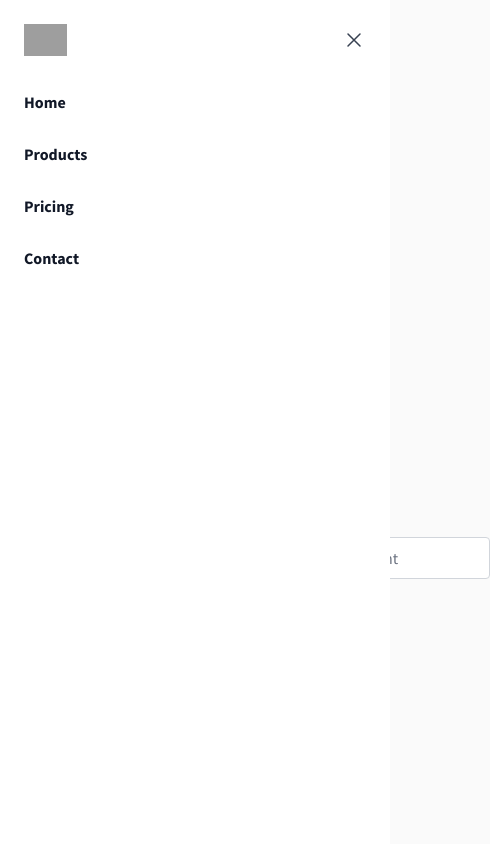
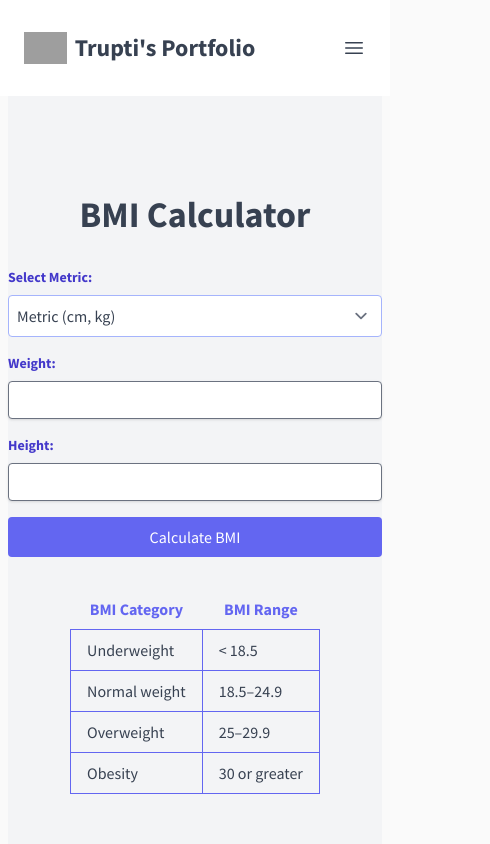
Before and after one commit to TruptiHosmani/my-landing-page, a React (Create React App) app: page /bmi in a window 390 px wide. Shown: the top 844 px of the page, 490 px wide, since content can reach past the window. Built offline with nearby package versions, Linux system fonts and the light colour scheme; grey boxes are pictures that could not be loaded.

Commit message:
made page responsive

```diff
--- a/src/components/AboutMe.js
+++ b/src/components/AboutMe.js
@@ -14,7 +14,7 @@ const AboutMe = () => {
             </div>
           </div>
           <div className="text-center">
-            <h1 className="text-4xl font-bold tracking-tight text-gray-900 sm:text-6xl">All the personal projects that I dabbled with</h1>
+            <h1 className="text-4xl font-bold tracking-tight text-gray-900 sm:text-6xl">Some the personal projects that I dabbled with</h1>
             <p className="mt-6 text-lg leading-8 text-gray-600">Accomplished Senior Software Engineer with M.S in Computer Science from USA, multiple years of in person work experience in Silicon Valley Bay Area, extensive experience in front-end and back-end development, specializing in React JS, Django, Ruby on Rails and NodeJS. Strong background in creating and deploying high-performing software applications across e-commerce, social media, legal services, and blockchain sectors.</p>
             <div className="mt-10 flex items-center justify-center gap-x-6">
               <button className="rounded-md bg-indigo-600 px-3.5 py-2.5 text-sm font-semibold text-white shadow-sm hover:bg-indigo-500 focus-visible:outline focus-visible:outline-2 focus-visible:outline-offset-2 focus-visible:outline-indigo-600">Get started</button>
--- a/src/components/BmiCalc.js
+++ b/src/components/BmiCalc.js
@@ -37,20 +37,29 @@ function BmiCalc () {
 
     return (
         <>
-        <main className="bg-off-white py-32">
+        <main className="py-16">
             <Navbar />
-            <section className="dark:bg-gray-900 border-b" id="projects">
+            <section className="border-b m-2" id="projects">
                 <div className="flex flex-col items-center justify-center min-h-screen bg-gray-100">
                     <h1 className="text-4xl font-bold mb-8">BMI Calculator</h1>
-                    <div className="flex space-x-4 mb-4">
-                        <select className="sm:col-span-2 p-2 border border-gray-300 rounded" value={unit} onChange={e => setUnit(e.target.value)}>
+                    <div className="flex flex-col w-full sm:w-1/2">
+                        <label htmlFor="select" className="block text-indigo-700 text-sm font-bold mb-2">Select Metric:</label>
+                        <select className="mb-4 p-2 border border-indigo-300 rounded w-full" value={unit} onChange={e => setUnit(e.target.value)}>
                             <option value="metric">Metric (cm, kg)</option>
                             <option value="imperial">Imperial (in, lb)</option>
                         </select>
-                        <input className="sm:col-span-2 p-2 border border-gray-300 rounded" type="number" placeholder="Enter your height" onChange={e => setHeight(e.target.value)} />
-                        <input className="sm:col-span-2 p-2 border border-gray-300 rounded" type="number" placeholder="Enter your weight" onChange={e => setWeight(e.target.value)} />
                     </div>
-                    <button className="p-2 bg-blue-500 text-white rounded" onClick={calculateBMI}>Calculate BMI</button>
+                    <div className="flex flex-col w-full sm:w-1/2">
+                        <div className="mb-4">
+                            <label htmlFor="weight" className="block text-indigo-700 text-sm font-bold mb-2">Weight:</label>
+                            <input id="weight" type="number" onChange={e => setHeight(e.target.value)}  className="shadow appearance-none border rounded w-full py-2 px-3 text-gray-700 leading-tight focus:outline-none focus:shadow-outline" />
+                        </div>
+                        <div className="mb-4">
+                            <label htmlFor="height" className="block text-indigo-700 text-sm font-bold mb-2">Height:</label>
+                            <input id="height" type="number" onChange={e => setWeight(e.target.value)}  className="shadow appearance-none border rounded w-full py-2 px-3 text-gray-700 leading-tight focus:outline-none focus:shadow-outline" />
+                        </div>
+                    </div>
+                    <button className="p-2 bg-indigo-500 text-white rounded w-full md:w-auto" onClick={calculateBMI}>Calculate BMI</button>
                     {bmi && (
                         <div className="mt-8 text-center">
                             <GaugeChart
@@ -66,6 +75,35 @@ function BmiCalc () {
                             <p className="text-xl">{getBMICategory()}</p>
                         </div>
                     )}
+                   <div className="mt-8">
+                        <table className="table-auto">
+                            <thead>
+                                <tr>
+                                    <th className="text-indigo-500 px-4 py-2">BMI Category</th>
+                                    <th className="text-indigo-500 px-4 py-2">BMI Range</th>
+                                </tr>
+                            </thead>
+                            <tbody>
+                                <tr>
+                                    <td className="border border-indigo-500 px-4 py-2">Underweight</td>
+                                    <td className="border border-indigo-500 px-4 py-2">&lt; 18.5</td>
+                                </tr>
+                                <tr>
+                                    <td className="border border-indigo-500 px-4 py-2">Normal weight</td>
+                                    <td className="border border-indigo-500 px-4 py-2">18.5–24.9</td>
+                                </tr>
+                                <tr>
+                                    <td className="border border-indigo-500 px-4 py-2">Overweight</td>
+                                    <td className="border border-indigo-500 px-4 py-2">25–29.9</td>
+                                </tr>
+                                <tr>
+                                    <td className="border border-indigo-500 px-4 py-2">Obesity</td>
+                                    <td className="border border-indigo-500 px-4 py-2">30 or greater</td>
+                                </tr>
+                            </tbody>
+                        </table>
+                    </div>
+
                 </div>
             </section>
         </main>
--- a/src/components/Navbar.js
+++ b/src/components/Navbar.js
@@ -1,11 +1,12 @@
 // Example code for Navbar.js
-import React from 'react';
+import React, { useState } from 'react';
 
 const Navbar = ({theme}) => {
-  const closeMenu = () => {
-    document.querySelector('[aria-modal="true"]').classList.add('hidden');
-    document.querySelector('[aria-modal="true"]').classList.remove('block');
-  }
+  const [isOpen, setIsOpen] = useState(false);
+
+  const handleToggle = () => {
+      setIsOpen(!isOpen);
+  };
   return (
   <header className={`absolute inset-x-0 top-0 z-50 ${theme === 'dark' ? 'bg-gray-800' : 'bg-white'}`}>
     <nav className="flex items-center justify-between p-6 lg:px-8" aria-label="Global">
@@ -17,7 +18,7 @@ const Navbar = ({theme}) => {
         </a>
       </div>
       <div className="flex lg:hidden">
-        <button type="button" className="-m-2.5 inline-flex items-center justify-center rounded-md p-2.5 text-gray-700">
+        <button type="button" onClick={handleToggle}  className="-m-2.5 inline-flex items-center justify-center rounded-md p-2.5 text-gray-700" onClick={handleToggle}>
           <span className="sr-only">Open main menu</span>
           <svg className="h-6 w-6" fill="none" viewBox="0 0 24 24" strokeWidth="1.5" stroke="currentColor" aria-hidden="true">
             <path strokeLinecap="round" strokeLinejoin="round" d="M3.75 6.75h16.5M3.75 12h16.5m-16.5 5.25h16.5" />
@@ -26,12 +27,12 @@ const Navbar = ({theme}) => {
       </div>
       <div className="hidden lg:flex lg:gap-x-12">
         <a href="/" className="text-sm font-semibold leading-6 text-gray-900">Home</a>
-        <a href="#projects" className="text-sm font-semibold leading-6 text-gray-900">Projects</a>
+        <a href="/#projects" className="text-sm font-semibold leading-6 text-gray-900">Projects</a>
         <a href="/pricing" className="text-sm font-semibold leading-6 text-gray-900">Pricing</a>
-      <a href="#contact" className="text-sm font-semibold leading-6 text-gray-900">Contact</a>
+      <a href="/#contact" className="text-sm font-semibold leading-6 text-gray-900">Contact</a>
       </div>
     </nav>
-    <div className="lg:hidden" role="dialog" aria-modal="true">
+    <div className={`lg: ${isOpen ? 'block' : 'hidden'}`} role="dialog" aria-modal="true">
       <div className="fixed inset-0 z-50"></div>
       <div className="fixed inset-y-0 right-0 z-50 w-full overflow-y-auto bg-white px-6 py-6 sm:max-w-sm sm:ring-1 sm:ring-gray-900/10">
         <div className="flex items-center justify-between">
@@ -39,7 +40,7 @@ const Navbar = ({theme}) => {
             <span className="sr-only">Trupti's Portfolio</span>
             <img className="h-8 w-auto" src="https://tailwindui.com/img/logos/mark.svg?color=indigo&shade=600" alt="" />
           </a>
-          <button type="button" className="-m-2.5 rounded-md p-2.5 text-gray-700">
+          <button type="button" onClick={handleToggle} className="-m-2.5 rounded-md p-2.5 text-gray-700">
             <span className="sr-only">Close menu</span>
             <svg className="h-6 w-6" fill="none" viewBox="0 0 24 24" strokeWidth="1.5" stroke="currentColor" aria-hidden="true">
               <path strokeLinecap="round" strokeLinejoin="round" d="M6 18L18 6M6 6l12 12" />
@@ -50,9 +51,9 @@ const Navbar = ({theme}) => {
             <div className="-my-6 divide-y divide-gray-500/10">
               <div className="space-y-2 py-6">
                 <a href="/" className="-mx-3 block rounded-lg px-3 py-2 text-base font-semibold leading-7 text-gray-900 hover:bg-gray-50">Home</a>
-              <a href="#projects" className="-mx-3 block rounded-lg px-3 py-2 text-base font-semibold leading-7 text-gray-900 hover:bg-gray-50">Products</a>
+                <a href="/#projects" className="-mx-3 block rounded-lg px-3 py-2 text-base font-semibold leading-7 text-gray-900 hover:bg-gray-50">Products</a>
                 <a href="/pricing" className="-mx-3 block rounded-lg px-3 py-2 text-base font-semibold leading-7 text-gray-900 hover:bg-gray-50">Pricing</a>
-              <a href="#contact" className="-mx-3 block rounded-lg px-3 py-2 text-base font-semibold leading-7 text-gray-900 hover:bg-gray-50">Contact</a>
+                <a href="/#contact" className="-mx-3 block rounded-lg px-3 py-2 text-base font-semibold leading-7 text-gray-900 hover:bg-gray-50">Contact</a>
               </div>
             </div>
           </div>
--- a/src/components/PricingPage.js
+++ b/src/components/PricingPage.js
@@ -4,7 +4,7 @@ import Navbar from "./Navbar";
 function PricingPage() {
   return (
     <>
-    <main className="bg-off-white py-32">
+    <main className="py-16">
             <Navbar />
             <div className="" >
                 <section className="dark:bg-gray-900 border-b" id="projects">
--- a/src/components/countries/CountryDetails.js
+++ b/src/components/countries/CountryDetails.js
@@ -22,10 +22,10 @@ function CountryDetails({theme}) {
     }
 
   return (
-    <div className='container mx-auto p-32'>
-        <Link to="/all" className="bg-blue-500 hover:bg-blue-700 text-white font-bold py-2 px-4 rounded">Back to All Countries</Link> {/* Add this line */}
+    <div className='container mx-auto p-4 sm:p-32'>
+        <Link to="/all" className="bg-indigo-500 hover:bg-indigo-700 text-white font-bold py-2 px-4 rounded">Back to All Countries</Link> {/* Add this line */}
 
-        {country && <div className={`rounded-md  grid grid-cols-2 gap-12 my-4 ${theme === 'dark' ? 'bg-gray-700' : 'bg-white'}`}>
+        {country && <div className={`rounded-md grid grid-cols-1 sm:grid-cols-2 gap-4 sm:gap-12 my-4 ${theme === 'dark' ? 'bg-gray-700' : 'bg-white'}`}>
             <div className="shadow-md p-4">
                 <img className="w-full h-auto" src={country.flags["png"]} alt={country.name.common} />
             </div>
```
Also changed, not shown: src/components/Projects.js (+4 -4 lines), src/components/ToolsAndTechnologies.js (+34 -2 lines), src/components/countries/All.js. Lines whose indentation alone changed are shown as unchanged.
